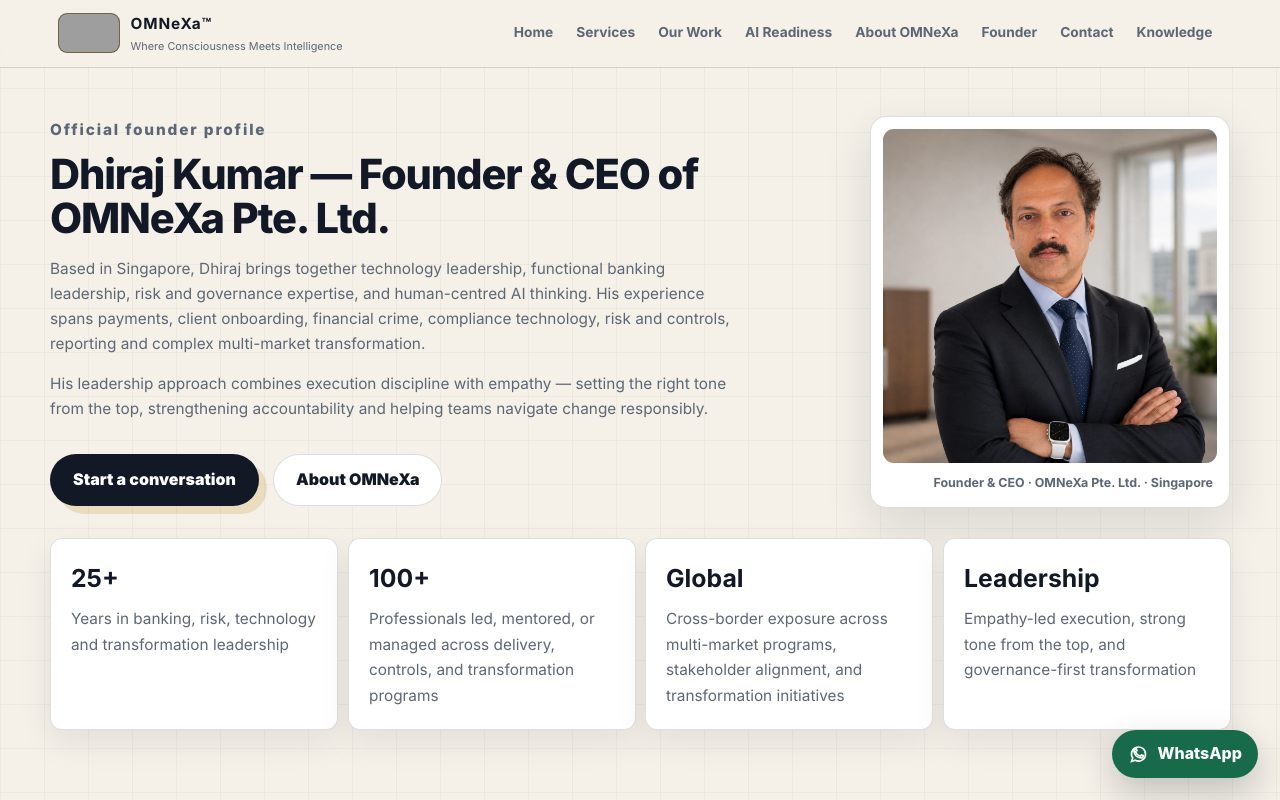
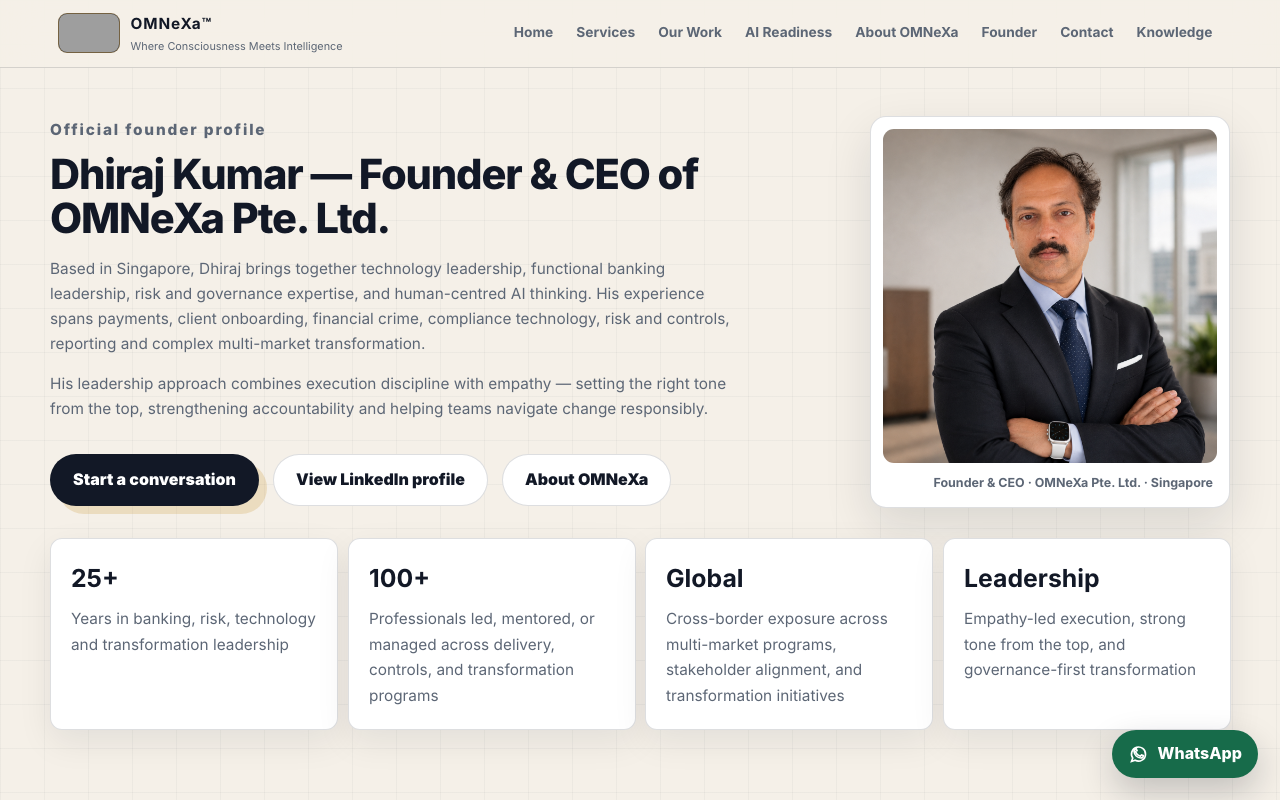
Before and after one commit to HumanSamaritan/OMNEXAFuture, a Next.js app: page /dhiraj-kumar in a window 1280 px wide. Shown: the top 800 px of the page. Built offline with nearby package versions, Linux system fonts and the light colour scheme; grey boxes are pictures that could not be loaded.

Commit message:
Add founder LinkedIn profile link

```diff
--- a/app/dhiraj-kumar/page.tsx
+++ b/app/dhiraj-kumar/page.tsx
@@ -12,6 +12,7 @@
 const siteUrl = "https://www.omnexagoc.com";
 const profileUrl = `${siteUrl}/dhiraj-kumar`;
 const portraitUrl = `${siteUrl}/dhiraj-founder.png`;
+const linkedinUrl = "https://www.linkedin.com/in/dhiraj-kumar-a9763616";
 
 export const metadata: Metadata = {
   title: "Dhiraj Kumar | Founder & CEO",
@@ -53,7 +54,7 @@
       description:
         "Official profile of Dhiraj Kumar, Founder and CEO of OMNeXa Pte. Ltd., Singapore.",
       dateCreated: "2026-08-23",
-      dateModified: "2026-08-23",
+      dateModified: "2026-09-20",
       inLanguage: "en-SG",
       isPartOf: { "@id": `${siteUrl}/#website` },
       primaryImageOfPage: { "@id": `${profileUrl}#portrait` },
@@ -71,7 +72,7 @@
       jobTitle: "Founder & CEO",
       worksFor: { "@id": `${siteUrl}/#organization` },
       homeLocation: { "@type": "Place", name: "Singapore" },
-      sameAs: ["https://www.linkedin.com/in/dhiraj-kumar-a9763616"],
+      sameAs: [linkedinUrl],
       knowsAbout: [
         "Technology transformation",
         "Banking transformation",
@@ -136,6 +137,15 @@
           </p>
           <div className="hero-actions">
             <a className="button primary" href="/contact">Start a conversation</a>
+            <a
+              className="button secondary"
+              href={linkedinUrl}
+              target="_blank"
+              rel="noopener noreferrer"
+              aria-label="View Dhiraj Kumar's LinkedIn profile (opens in a new tab)"
+            >
+              View LinkedIn profile
+            </a>
             <a className="button secondary" href="/about">About OMNeXa</a>
           </div>
         </div>
```
